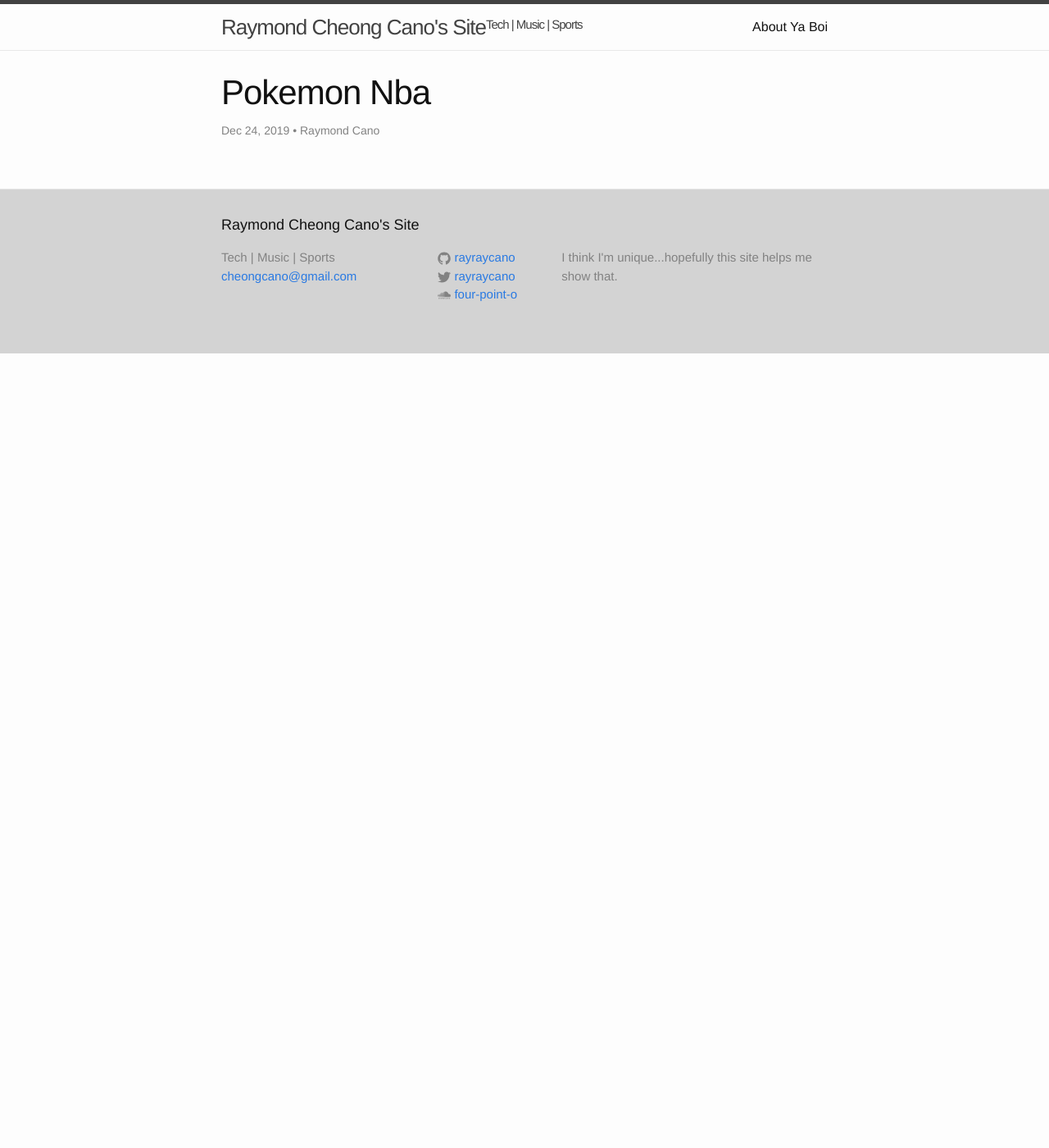
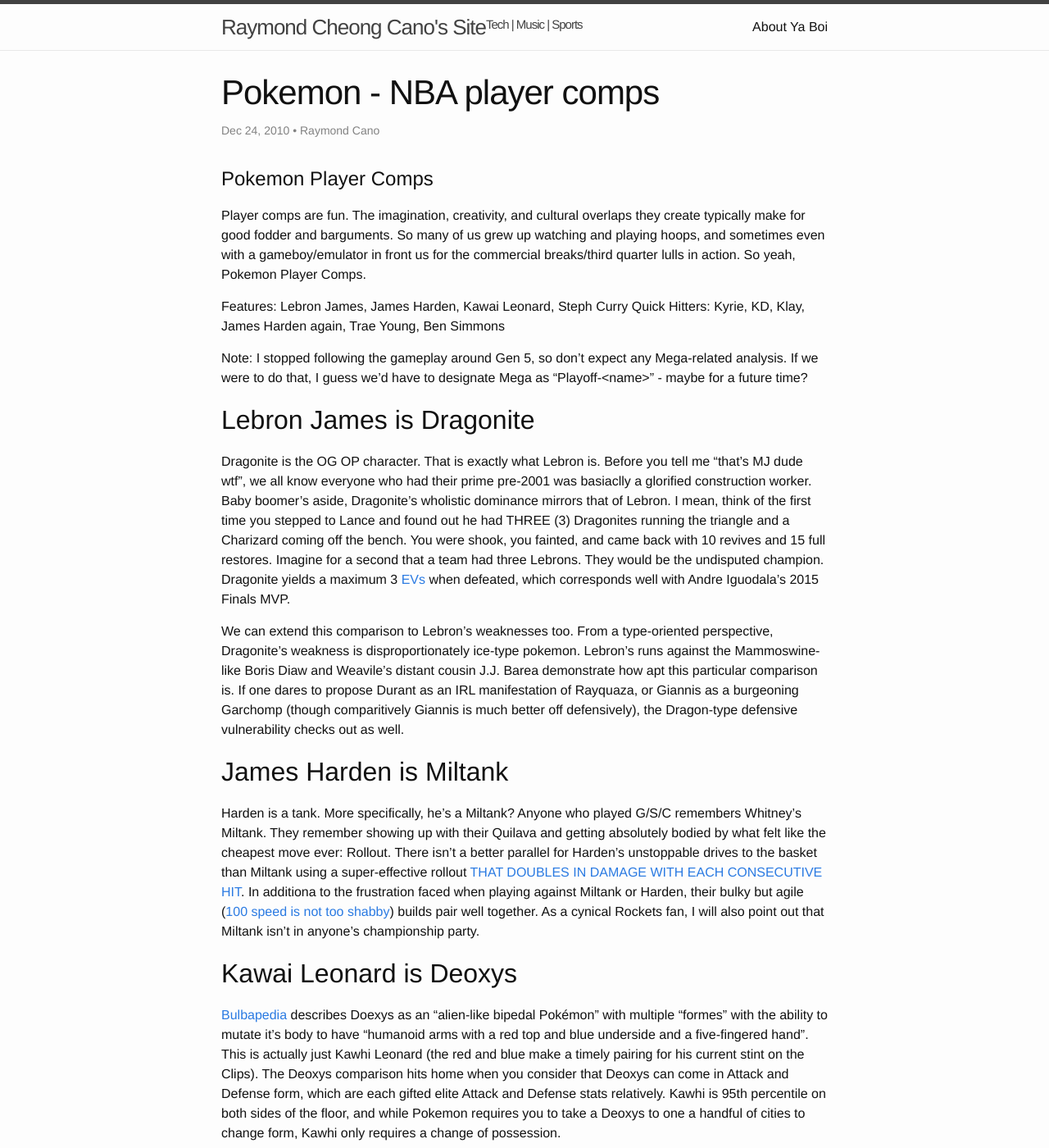
Before and after one commit to rayraycano/rayraycano.github.io, a Jekyll site: the page built from _posts/2019-12-24-Pokemon-NBA.markdown, in a window 1280 px wide and 1400 px high. Shown: the whole window at 82% size. Built offline with Jekyll 4.4.1, drawn with Linux system fonts in a browser that asks for light colours; our own code applies the rules of GitHub Pages for plain Markdown files; comment, search, counter and statistics services are not loaded; some of the changed text lies outside the part shown.

Commit message:
adds content

```diff
--- a/_posts/2019-12-24-Pokemon-NBA.markdown
+++ b/_posts/2019-12-24-Pokemon-NBA.markdown
@@ -0,0 +1,50 @@
+---
+layout: post
+title: "Pokemon - NBA player comps"
+date: 2010-12-24 0:1:00 -0600
+categories:
+- General
+---
+
+# Pokemon Player Comps
+Player comps are fun. The imagination, creativity, and cultural overlaps they create typically make for good fodder and barguments.
+So many of us grew up watching and playing hoops, and sometimes even with a gameboy/emulator in front us for the commercial breaks/third quarter lulls
+in action. So yeah, Pokemon Player Comps.
+
+Features: Lebron James, James Harden, Kawai Leonard, Steph Curry
+Quick Hitters: Kyrie, KD, Klay, James Harden again, Trae Young, Ben Simmons
+
+Note: I stopped following the gameplay around Gen 5, so don't expect any Mega-related analysis. If we were to do that, I guess we'd have to designate Mega as "Playoff-\<name>" - maybe for a future time?
+
+## Lebron James is Dragonite
+Dragonite is the OG OP character. That is exactly what Lebron is. Before you tell me "that's MJ dude wtf", we all know everyone who had their prime pre-2001 was basiaclly a glorified construction worker. Baby boomer's aside, Dragonite's wholistic dominance mirrors that of Lebron. I mean, think of the first time you stepped to Lance and found out he had THREE (3) Dragonites running the triangle and a Charizard coming off the bench. You were shook, you fainted, and came back with 10 revives and 15 full restores. Imagine for a second that a team had three Lebrons. They would be the undisputed champion. Dragonite yields a maximum 3 [EVs](https://bulbapedia.bulbagarden.net/wiki/Effort_values#Modern_system) when defeated, which corresponds well with Andre Iguodala's 2015 Finals MVP.
+
+We can extend this comparison to Lebron's weaknesses too. From a type-oriented perspective, Dragonite's weakness is disproportionately ice-type pokemon. Lebron's runs against the Mammoswine-like Boris Diaw and Weavile's distant cousin J.J. Barea demonstrate how apt this particular comparison is. If one dares to propose Durant as an IRL manifestation of Rayquaza, or Giannis as a burgeoning Garchomp (though comparitively Giannis is much better off defensively), the Dragon-type defensive vulnerability checks out as well.
+
+## James Harden is Miltank
+Harden is a tank. More specifically, he's a Miltank? Anyone who played G/S/C remembers Whitney's Miltank. They remember showing up with their Quilava and getting absolutely bodied by what felt like the cheapest move ever: Rollout. There isn't a better parallel for Harden's unstoppable drives to the basket than Miltank using a super-effective rollout [THAT DOUBLES IN DAMAGE WITH EACH CONSECUTIVE HIT](https://bulbapedia.bulbagarden.net/wiki/Rollout_(move)#Effect). In additiona to the frustration faced when playing against Miltank or Harden, their bulky but agile ([100 speed is not too shabby](https://bulbapedia.bulbagarden.net/wiki/Miltank_(Pok%C3%A9mon)#Base_stats)) builds pair well together. As a cynical Rockets fan, I will also point out that Miltank isn't in anyone's championship party.
+
+## Kawai Leonard is Deoxys
+[Bulbapedia](https://bulbapedia.bulbagarden.net/wiki/Deoxys_(Pok%C3%A9mon)#Biology) describes Doexys as an "alien-like bipedal Pokémon" with multiple "formes" with the ability to mutate it's body to have "humanoid arms with a red top and blue underside and a five-fingered hand". This is actually just Kawhi Leonard (the red and blue make a timely pairing for his current stint on the Clips). The Deoxys comparison hits home when you consider that Deoxys can come in Attack and Defense form, which are each gifted elite Attack and Defense stats relatively. Kawhi is 95th percentile on both sides of the floor, and while Pokemon requires you to take a Deoxys to one a handful of cities to change form, Kawhi only requires a change of possession.
+
+## Steph Curry is Pikachu*
+**Before you bring up the elemental
+mismatch of "splash brother" to Pikachu's electric typing, I would like to remind you that Pikachu can learn surf.*
+
+Elite quickness. Media starwalt (whether deserving or not). Defensive liability.
+
+The evidence is there.  Pikachu's high special attack
+pairs well with Curry's deadly long ball. While "Thunder" has comparably low accuracy, it's high power and variance match up well with Curry's
+preferred mode of attack. Once you consider Pikachu's rather arbitrary stardom in the Pokemon franchise paired with it's overall lackluster statistical profile,
+the comparison takes on a parallel to Steph's undeserved 2014-2015 MVP season and illogically unananimous 15-16 MVP. Simply put, the narrative sensationalized
+a less-than sensational game play (how does Pikachu defeat Brock's Onyx with Electric type attacks that shit will never make sense me).
+
+## Quick Hitters
+* **Kyrie Irving as Alakazam**: each with the special-est of attacks, and both personify "woke". I mean Kyrie put an all-seeing eye on the [bottom of his sneaker](https://images.solecollector.com/complex/images/c_crop,h_1050,w_1867,x_48,y_223/c_fill,dpr_2.0,f_auto,fl_lossy,q_auto,w_680/lxvsblzulpplfos31v4w/nike-kyrie-6-jet-black-release-date-bq4630-001-sole). C'mon man.
+* **Kevin Druant as Rayquaza**: Rayquaza reaches of a height of [23 feet](https://bulbapedia.bulbagarden.net/wiki/Rayquaza_(Pok%C3%A9mon)), and so does Durant's release point when he floats through the lane on his jump shots
+* **Klay Thomspon as Kyogre**: Fine, we'll lean into the "Splash" element here. Sturdy, and unfairly high Special Attack and Special Defense. Kyogre is the pinnacle of 3 and D you heard it here first.
+* **James Hardeen could also be [Slaking](https://bulbapedia.bulbagarden.net/wiki/Slaking_(Pok%C3%A9mon)#Base_stats)**: very high attack and HP, with solid physical D (reflected in Harden's premier post-defense), but takes like, half thee plays off. They even have a beard to match. "During most of the day, Slaking lolls around and sleeps. It is considered the laziest Pokémon, but even when it is lounging it's saving energy". Slaking might be a better comp but I'm too lazy to rewrite this.
+* **Trae Young as Pichu**: Meager defense of 15, and basically Steph Curry lite.
+* **Ben Simmons as Eevee**: Could evolve into a lot of things. A lot of cool things. Currently useless
+
+If you have more ideas, leave a comment!
```
Also changed, not shown: _posts/2018-01-01-Discipline.markdown (line endings or trailing spaces).
